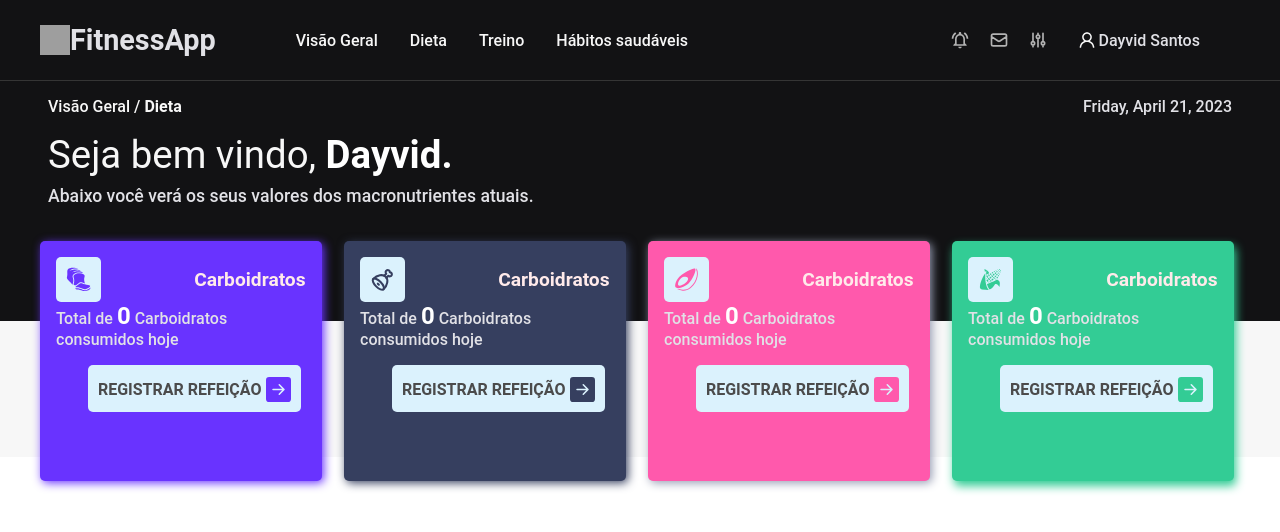
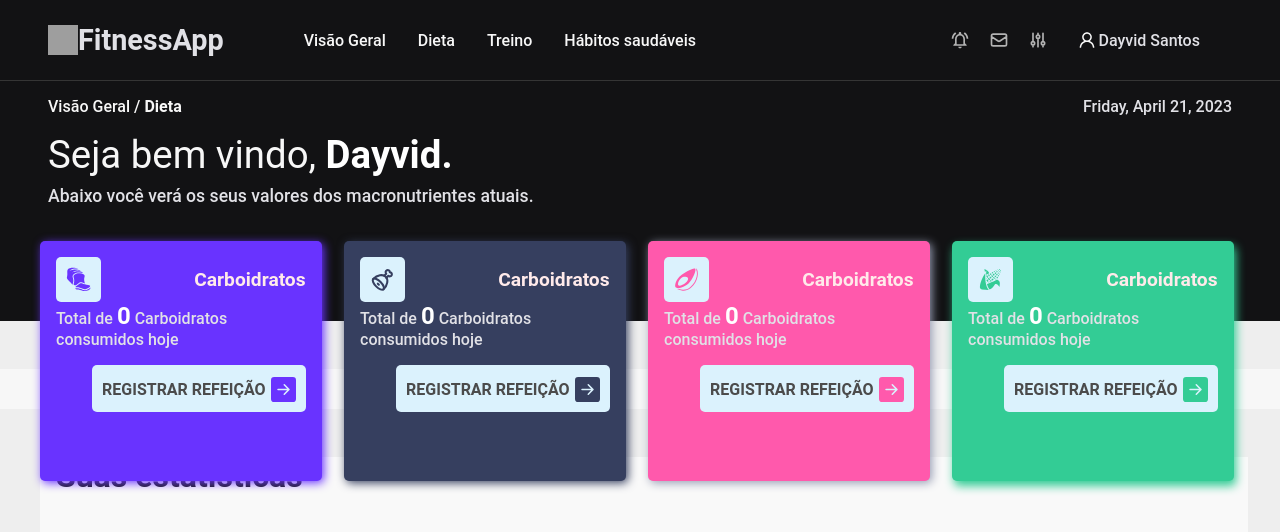
Before and after one commit to dayvid-s/FitnessApp, a Next.js app: page / in a window 1280 px wide. Shown: the top 532 px of the page. Built offline with nearby package versions, Linux system fonts and the light colour scheme; grey boxes are pictures that could not be loaded.

Commit message:
feat: changed some styles

```diff
--- a/src/components/HomeHeader/styles.ts
+++ b/src/components/HomeHeader/styles.ts
@@ -12,6 +12,7 @@ export const HeaderArea = styled.header`
     border-color: #353535;
     background-color: #121214;
     img{
+        margin-left: 0.5rem;
         cursor: pointer;
     }
     h3{
--- a/src/components/NutrientsInfo/styles.ts
+++ b/src/components/NutrientsInfo/styles.ts
@@ -92,7 +92,7 @@ export const RegisterMealButton = styled.button<IconWrapperProps>`
     display:flex;
     align-items: center;
     margin-top:1rem;
-    margin-left: 2rem;
+    margin-left: auto;
     background-color:#DBF2FD;
     font-family: roboto;
     font-weight:600;
--- a/src/components/UserStatistics/index.tsx
+++ b/src/components/UserStatistics/index.tsx
@@ -1,11 +1,16 @@
 import {
-  Container,
+  Container, UserStatisticsWrapper,
 } from "./styles"
 
 export function UserStatistics (){
 
   return(
     <Container>
+      <UserStatisticsWrapper>
+        <h1>
+          Suas estatísticas
+        </h1>
+      </UserStatisticsWrapper>
     </Container>
   )
 }
--- a/src/components/UserStatistics/styles.ts
+++ b/src/components/UserStatistics/styles.ts
@@ -1,8 +1,19 @@
 import styled from "styled-components"
 
 export const Container = styled.div`
-    background-color: #FFF;
+    background-color: #f9f9f9;
     height: 100vw;
     margin-top: 3rem;
     flex:1;
+    margin-left: 2.5rem;
+    margin-right: 2rem;
     `
+
+export const UserStatisticsWrapper = styled.section`
+    h1{
+        color: #202020;
+        margin-left: 1rem;
+        font-weight: 600;
+        font-size: 2rem;
+    }
+    `
--- a/src/styles/index.ts
+++ b/src/styles/index.ts
@@ -40,7 +40,7 @@ export const GlobalStyle = createGlobalStyle`
       /* background-color: rgba(0, 0, 0, 0.1); */
       /* background: #221133; */
       /* background: rgb(32, 33, 37); */
-      background:#F7F7F7;
+      background:#eee;
       -webkit-font-smoothing: antialiased;
   }
 
```
